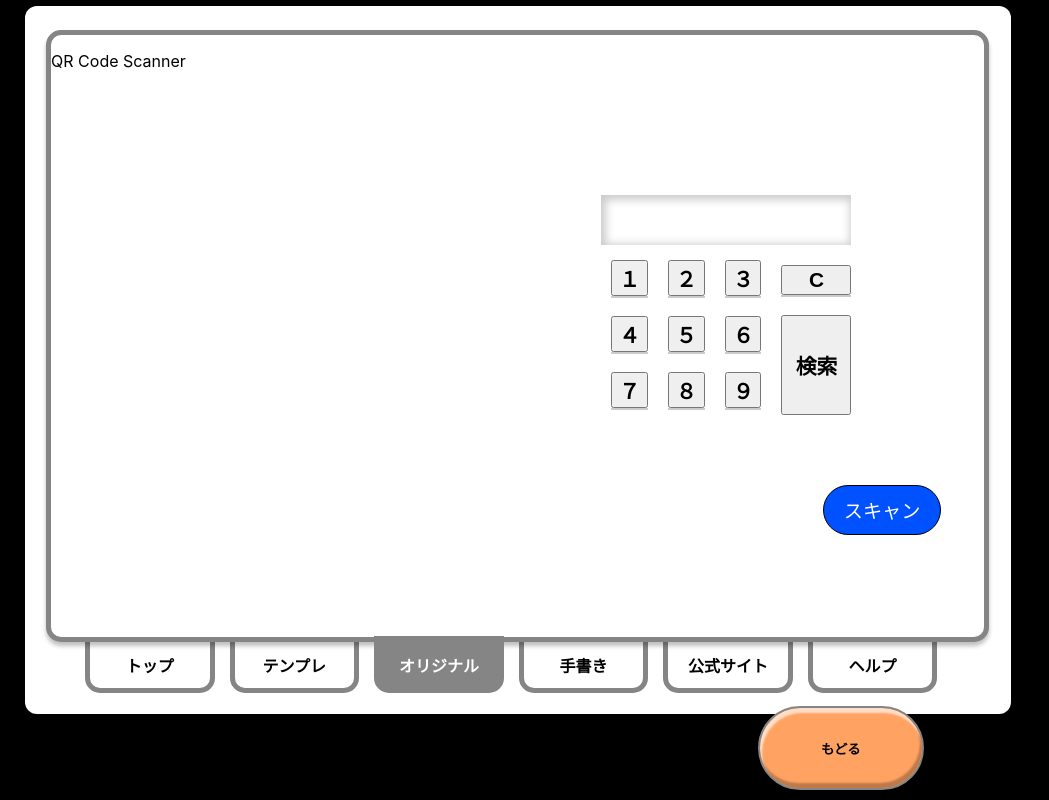
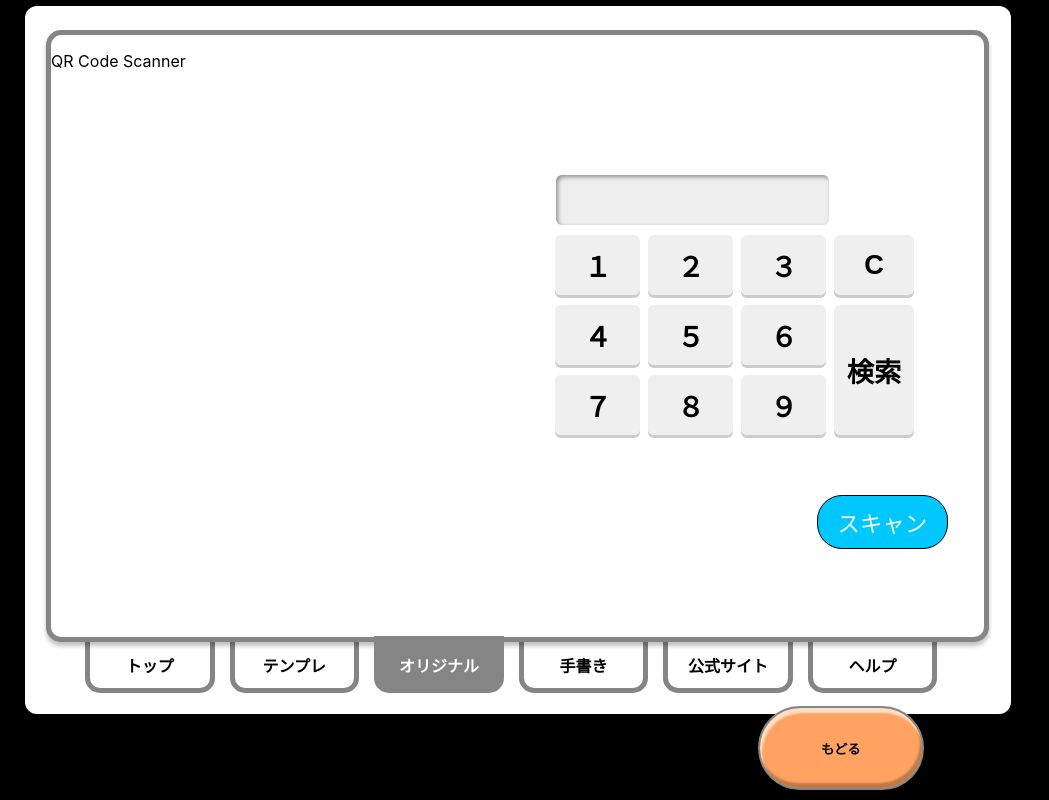
Before and after one commit to 2022-HEW/casebox, a Next.js app: page /scan in a window 1280 px wide. Shown: the whole page, without its empty margins (0-1049 px from the left). Built offline with nearby package versions, Linux system fonts and the light colour scheme; no server answers.

Commit message:
scan調整

```diff
--- a/src/styles/scan.module.css
+++ b/src/styles/scan.module.css
@@ -7,50 +7,67 @@
 }
 .table{
   position: absolute;
-  top: 160px;
-  left: 550px;
+  top: 140px;
+  left: 500px;
 }
 .th{
-  width: 250px;
+  position: relative;
+  left: 5px;
+  width: 273px;
   height: 50px;
-  font-size: 1.3rem;
+  font-size: 1.7rem;
   text-align: center;
-  box-shadow:2px 2px 8px 3px #ccc inset;
+  background-color: #eeeeee;
+  box-shadow: 2px 2px 4px #8f8f8f inset;
   margin-bottom: 5px;
+  border-radius: 6px;
 }
 .tr{
   width: auto;
 }
 .td{
   display: inline-block;
-  margin: 10px;
-  box-shadow:0px 2px 0px 0px #ccc;
+  margin: 5px 4px;
+  box-shadow:0px 3px 0px 0px #ccc;
+  border-radius: 6px;
 }
 .button{
-  font-size: 1.3rem;
+  font-size: 1.7rem;
   font-weight: bold;
-
+  width: 85px;
+  height: 60px;
+  border: none;
+  border-radius: 6px;
 }
 .buttonC{
-  font-size: 1.3rem;
+  position: absolute;
+  top: 60px;
+  font-size: 1.7rem;
   font-weight: bold;
-  width: 70px;
+  width: 80px;
+  height: 60px;
+  border-radius: 6px;
+  border: none;
+  box-shadow:0px 3px 0px 0px #ccc;
 }
 .buttonS{
-  font-size: 1.3rem;
+  font-size: 1.7rem;
   font-weight: bold;
   position: absolute;
-  top: 120px;
-  height: 100px;
-  width: 70px;
+  top: 130px;
+  height: 130px;
+  width: 80px;
+  border-radius: 6px;
+  border: none;
+  box-shadow:0px 3px 0px 0px #ccc;
 }
 .scan{
   position: absolute;
-  top: 290px;
-  right: -80px;
-  background-color: rgb(0, 81, 255);
+  top: 320px;
+  right: -110px;
+  background-color: rgb(0, 200, 255);
   color: #ffffff;
-  font-size: 1.2rem;
+  font-size: 1.4rem;
   padding: 10px 20px;
   border: 1.5px solid#000000;
   border-radius: 25px;
```
